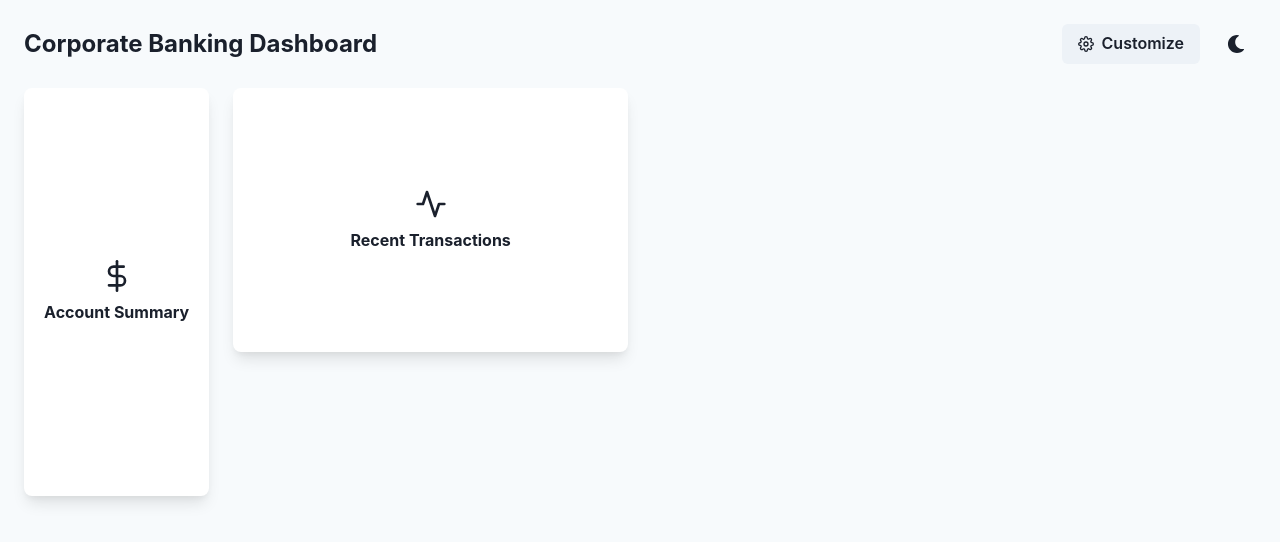
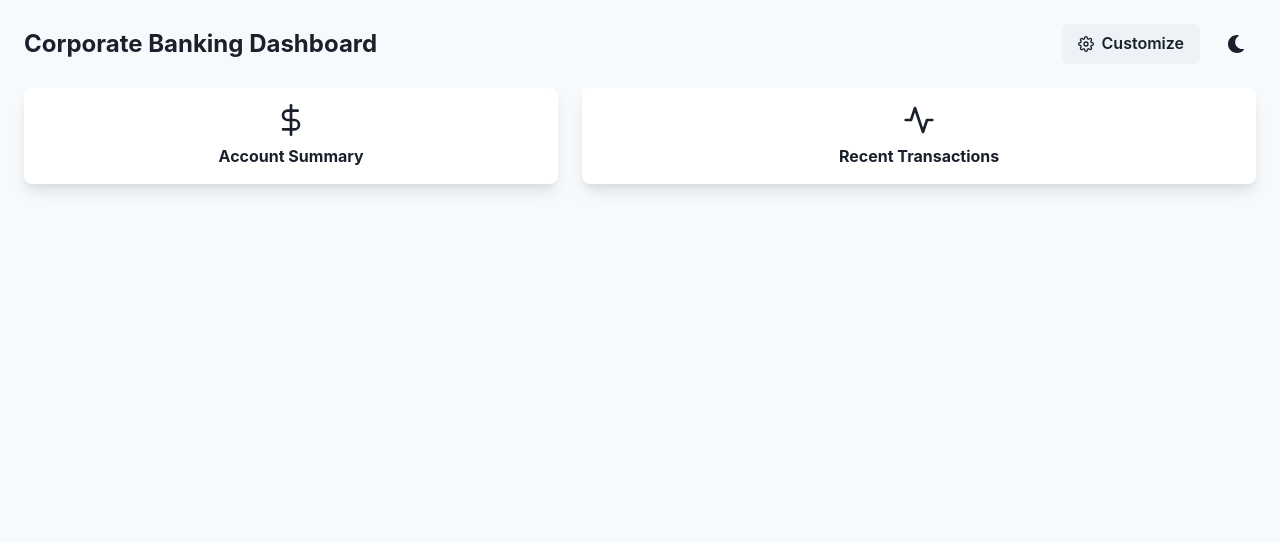
Before and after one commit to disaa0/bank_dashboard, a React (Create React App) app: page / in a window 1280 px wide. Shown: the top 542 px of the page. Built offline with nearby package versions, Linux system fonts and the light colour scheme.

Commit message:
static layout

```diff
--- a/src/App.tsx
+++ b/src/App.tsx
@@ -1,8 +1,9 @@
-import React, { useState } from 'react';
+import React, { useState, useEffect} from 'react';
 import {
   ChakraProvider,
   Box,
   Grid,
+  GridItem,
   theme,
   Text,
   VStack,
@@ -41,7 +42,7 @@ type Widget = {
 };
 
 const profiles: Profile[] = [
-  { id: 'base', name: 'Base Profile', fixed: true},
+  { id: 'base', name: 'Base Profile', fixed: true },
   { id: 'risk', name: 'Risk Management' },
   { id: 'investment', name: 'Investment' },
 ];
@@ -105,13 +106,13 @@ export const App: React.FC = () => {
   const bgColor = useColorModeValue('gray.50', 'gray.900');
 
   const handleProfileToggle = (profileId: string) => {
+    if (profileId === 'base') return; // Prevent toggling the base profile
     setActiveProfiles(prev =>
       prev.includes(profileId)
         ? prev.filter(id => id !== profileId)
         : [...prev, profileId]
     );
   };
-
   const handleWidgetToggle = (widgetId: string) => {
     setActiveWidgets(prev =>
       prev.includes(widgetId)
@@ -125,6 +126,12 @@ export const App: React.FC = () => {
     widget.profiles.some(profile => activeProfiles.includes(profile))
   );
 
+ // Ensure the base profile is always active
+  useEffect(() => {
+    if (!activeProfiles.includes('base')) {
+      setActiveProfiles(prev => ['base', ...prev]);
+    }
+  }, [activeProfiles]);
   return (
     <ChakraProvider theme={theme}>
       <Box minH="100vh" bg={bgColor} p={6}>
@@ -149,6 +156,7 @@ export const App: React.FC = () => {
                             key={profile.id}
                             isChecked={activeProfiles.includes(profile.id)}
                             onChange={() => handleProfileToggle(profile.id)}
+                            isDisabled={profile.fixed}
                           >
                             {profile.name}
                           </Checkbox>
@@ -183,13 +191,25 @@ export const App: React.FC = () => {
             </HStack>
           </HStack>
       <Grid
-            templateColumns="repeat(6, 1fr)"
+        templateColumns="repeat(9, 1fr)"
         gap={6}
         autoRows="minmax(120px, auto)"
       >
-            {visibleWidgets.map((widget) => (
-              <Widget key={widget.id} name={widget.name} size={widget.size} icon={widget.icon} />
-            ))}
+        {visibleWidgets.map((widget) => {
+          const baseLayout = baseProfileLayout.find(item => item.id === widget.id);
+          if (baseLayout) {
+            return (
+              <GridItem key={widget.id} colSpan={baseLayout.colSpan} rowSpan={baseLayout.rowSpan}>
+                <Widget name={widget.name} size={widget.size} icon={widget.icon} />
+              </GridItem>
+            );
+          }
+          return (
+            <GridItem key={widget.id} colSpan={widgetSizes[widget.size].colSpan} rowSpan={widgetSizes[widget.size].rowSpan}>
+              <Widget name={widget.name} size={widget.size} icon={widget.icon} />
+            </GridItem>
+          );
+        })}
       </Grid>
         </VStack>
       </Box>
```
Lines whose indentation alone changed are shown as unchanged.
